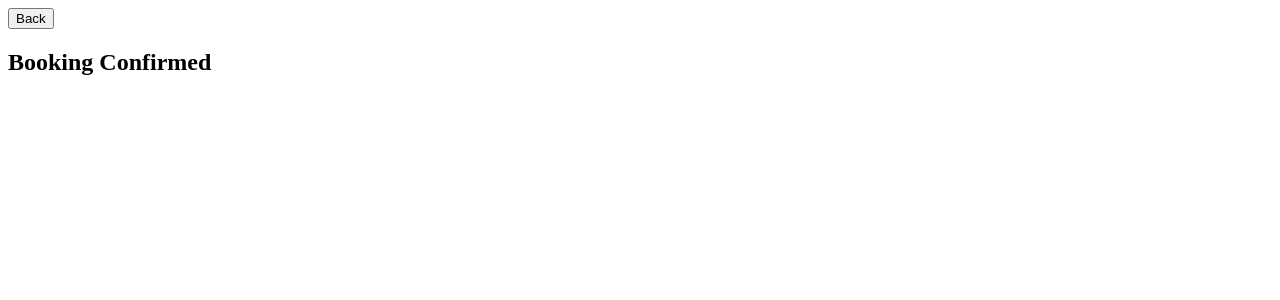
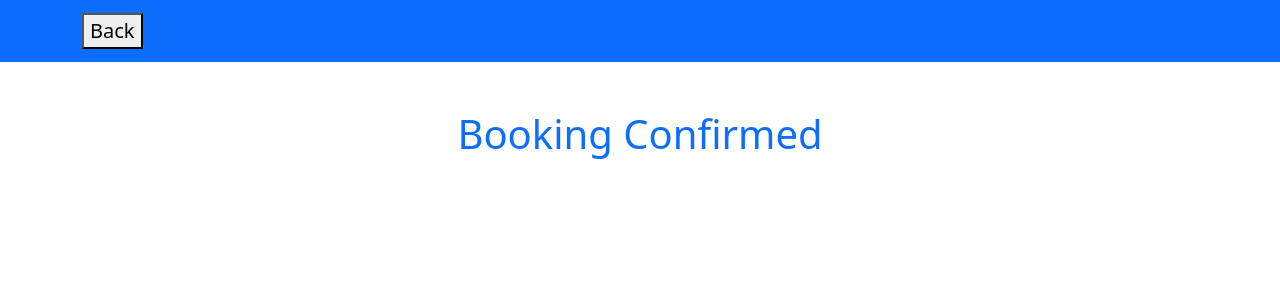
Before and after one commit to Kallind/MPSTME_AudiBooking, a Django app: template AUDI/audibook/templates/success.html in a window 1280 px wide. Shown: the top 300 px of the page. Run offline with Django 4.2, Linux system fonts and the light colour scheme; the template is opened without the code that fills it, so the values that code supplies are empty.

Commit message:
Update success.html

```diff
--- a/AUDI/audibook/templates/success.html
+++ b/AUDI/audibook/templates/success.html
@@ -3,20 +3,18 @@
 <head>
     <meta charset="UTF-8">
     <meta name="viewport" content="width=device-width, initial-scale=1.0">
-    <title>Document</title>
-    <script>
-        function goBack() {
-              window.history.back();
-              window.history.back();
-          }
-    </script>
+    <title>Success</title>
+    <link href="https://cdn.jsdelivr.net/npm/bootstrap@5.2.3/dist/css/bootstrap.min.css" rel="stylesheet">
 </head>
 <body>
-    <nav class="navbar navbar-expand-lg navbar-dark bg-primary justify-content-center">
+    <nav class="navbar navbar-expand-lg navbar-dark bg-primary">
         <div class="container">
-          <a class="navbar-brand" onclick="goBack()"><button>Back</button></a>
+            <a class="navbar-brand" onclick="goBack()"><button>Back</button></a>
         </div>
+    </nav>
 
-     <h1>Booking Confirmed</h1>
+    <div class="container mt-5">
+        <h1 class="text-center text-primary">Booking Confirmed</h1>
+    </div>
 </body>
 </html>
```
